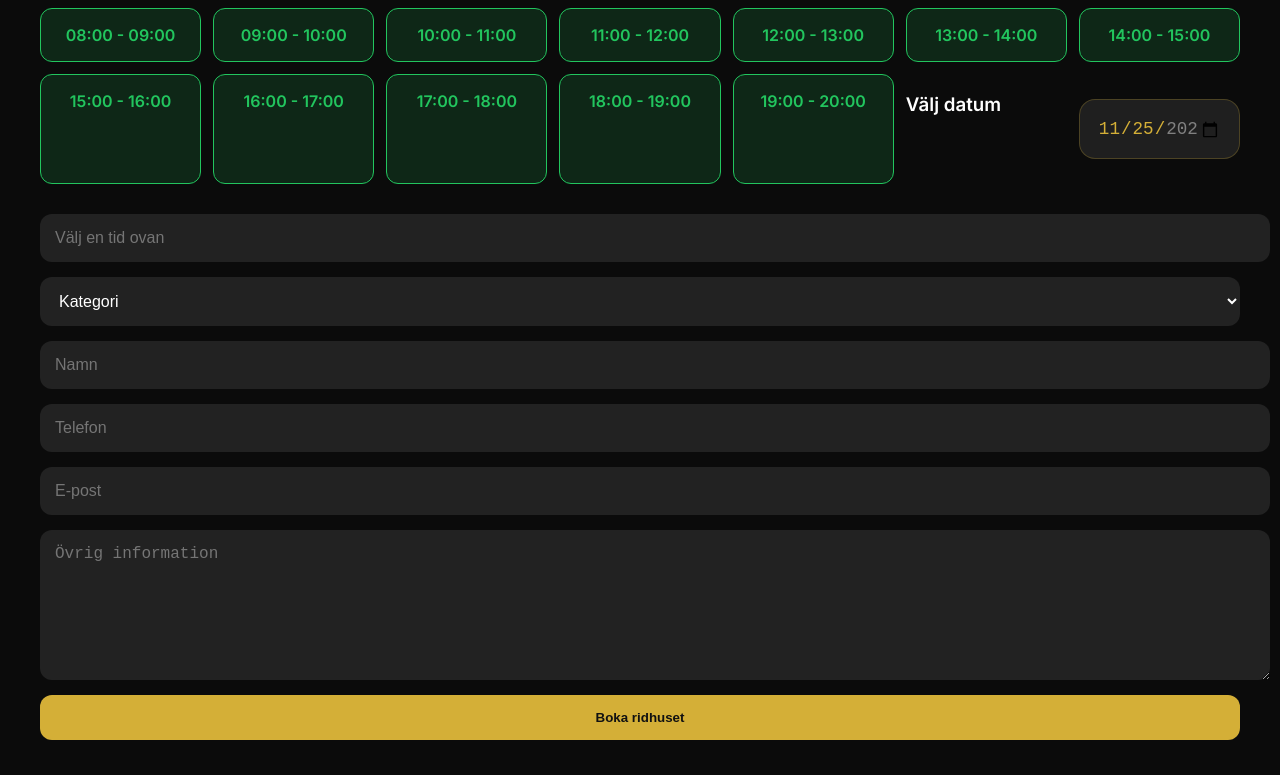
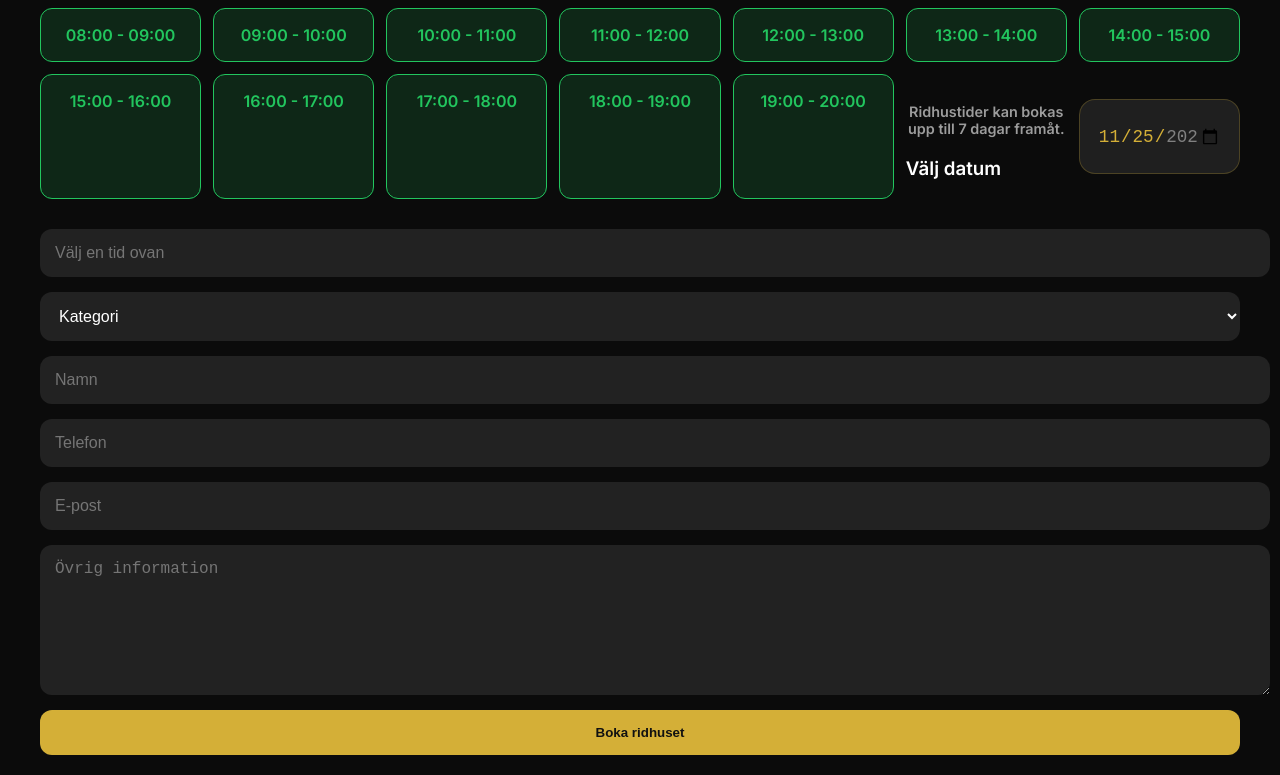
Before and after one commit to Robinaxen-sudo/RngsadStallarna, a plain HTML site: page ridhusbokning.html in a window 1280 px wide. Shown: the part 148-923 px from the top of the page. Drawn offline with Linux system fonts and the light colour scheme.

Commit message:
Update ridhusbokning.html

```diff
--- a/ridhusbokning.html
+++ b/ridhusbokning.html
@@ -112,6 +112,15 @@ form button:hover{
     margin:25px 0;
     box-sizing:border-box;
 }
+
+    .booking-note{
+    text-align:center;
+    color:#9c9c9c;
+    font-size:0.9rem;
+    margin-top:10px;
+    margin-bottom:20px;
+}
+
 </style>
 </head>
 
@@ -144,6 +153,11 @@ Ingen tid vald
 <div class="slot">17:00 - 18:00</div>
 <div class="slot">18:00 - 19:00</div>
 <div class="slot">19:00 - 20:00</div><h3 class="date-title">
+
+    <p class="booking-note">
+Ridhustider kan bokas upp till 7 dagar framåt.
+</p>
+
 Välj datum
 </h3>
 
```
